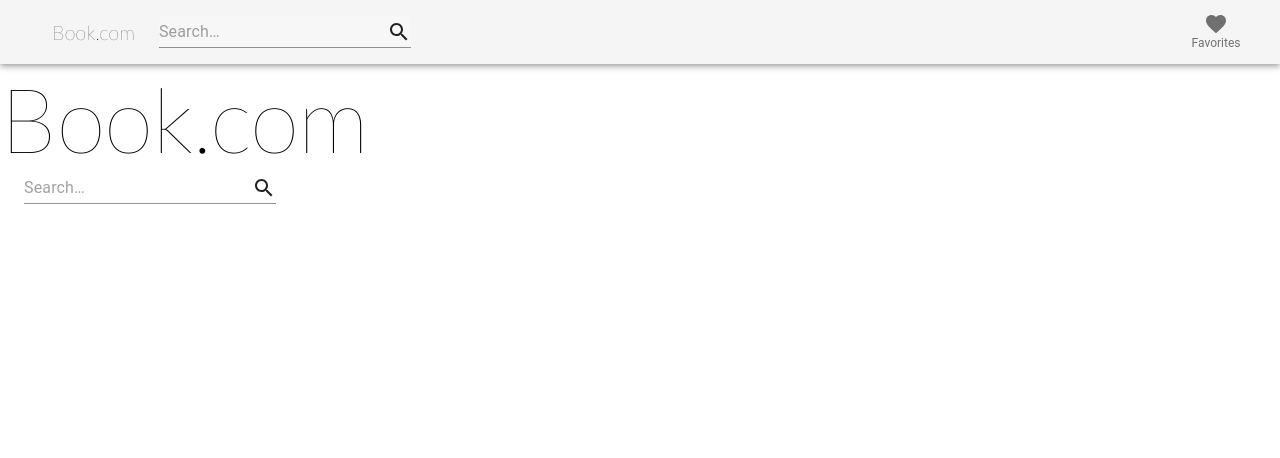
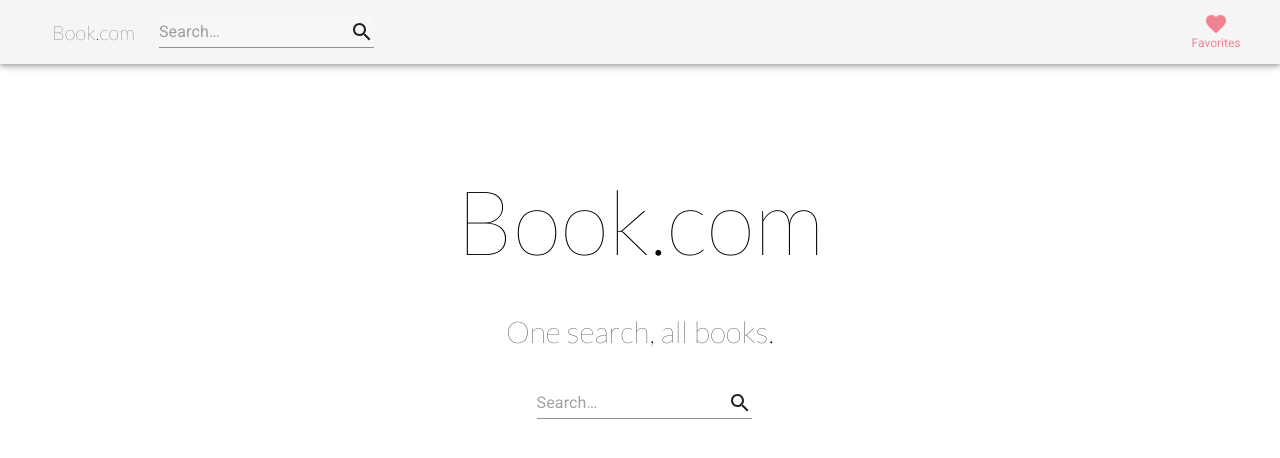
Before and after one commit to sonmic/BooksSearch, a React (Create React App) app in the folder client/: page / in a window 1280 px wide. Shown: the top 458 px of the page. Built offline with nearby package versions, Linux system fonts and the light colour scheme.

Commit message:
changed font family, added hyperlink to title/thumbnail

```diff
--- a/client/public/index.html
+++ b/client/public/index.html
@@ -23,11 +23,11 @@
       Learn how to configure a non-root public URL by running `npm run build`.
     -->
     <link
-      href="https://fonts.googleapis.com/css?family=Lato:100"
+      href="https://fonts.googleapis.com/css?family=Lato:100|Lora|Quicksand|Roboto&display=swap"
       rel="stylesheet"
-      type="text/css"
     />
-    <title>React App</title>
+
+    <title>Book.com - One search, all books.</title>
   </head>
   <body>
     <noscript>
--- a/client/src/App.css
+++ b/client/src/App.css
@@ -27,11 +27,14 @@
   }
 }
 
+body {
+  font-family: "Lato" !important;
+}
 .logo,
 .MuiTypography-h6 {
   font-size: 20px !important;
   font-family: "Lato" !important;
-  font-weight: 100 !important;
+  font-weight: 300 !important;
 }
 
 .logo {
@@ -39,3 +42,34 @@
   font-family: "Lato" !important;
   font-weight: 100 !important;
 }
+
+.sublogo {
+  font-size: 30px !important;
+  font-family: "Lato" !important;
+  font-weight: 100 !important;
+  padding: 3%;
+}
+
+.logoContainer {
+  text-align: center !important;
+  padding-top: 8%;
+}
+
+.MuiSvgIcon-colorSecondary,
+.MuiBottomNavigationAction-root {
+  color: #ef8393 !important;
+}
+
+.title {
+  font-size: 20px !important;
+  /* font-family: "Lora"; */
+  font-family: "Roboto", sans-serif;
+  text-transform: uppercase;
+}
+
+.subTitle,
+.author,
+.description {
+  font-family: "Quicksand", sans-serif;
+  font-weight: 300 !important;
+}
--- a/client/src/components/BookAppBar/index.js
+++ b/client/src/components/BookAppBar/index.js
@@ -114,7 +114,7 @@ function BookAppBar(props) {
             aria-label="open drawer"
           ></IconButton>
           <Typography className={classes.title} variant="h6" noWrap>
-            Book.com
+            <a href="/">Book.com</a>
           </Typography>
           <SearchField onSearch={onSearch} />
           <div className={classes.grow} />
--- a/client/src/components/Nav/index.js
+++ b/client/src/components/Nav/index.js
@@ -4,7 +4,7 @@ function Nav() {
   return (
     <nav className="navbar navbar-expand-lg navbar-dark bg-primary">
       <a className="navbar-brand" href="/">
-        React Reading List
+        Book.com
       </a>
     </nav>
   );
--- a/client/src/components/Search.js
+++ b/client/src/components/Search.js
@@ -32,7 +32,11 @@ function Book({ book, showDeleteButton, onDelete }) {
         <Grid container spacing={1}>
           <Grid item xs={10}>
             <div className={classes.paper}>
-              <div className="title">{title} </div>
+              <div className="title">
+                <a href={link} target="_blank">
+                  {title}{" "}
+                </a>
+              </div>
               <div className="subTitle">{subtitle} </div>
               <div className="author">{authors.join(", ")}</div>
             </div>
@@ -81,7 +85,9 @@ function Book({ book, showDeleteButton, onDelete }) {
           <Grid item xs={3}>
             <div className={classes.paper}>
               <div className="preview">
-                <img src={image} alt="preview" className="bookImage" />
+                <a href={link} target="_blank">
+                  <img src={image} alt="preview" className="bookImage" />
+                </a>
               </div>
             </div>
           </Grid>
@@ -100,8 +106,11 @@ function Book({ book, showDeleteButton, onDelete }) {
 function Search({ books, showDeleteButton, onDelete, onSearch }) {
   return (
     <div className="searchPageContainer">
-      <div className="logo">Book.com</div>
-      <SearchField onSearch={onSearch} />
+      <div className="logoContainer">
+        <div className="logo">Book.com</div>
+        <div className="sublogo">One search, all books.</div>
+        <SearchField onSearch={onSearch} />
+      </div>
 
       <div className="searchContainer">
         {books.map(book => (
--- a/client/src/index.css
+++ b/client/src/index.css
@@ -10,20 +10,24 @@ body {
 
 /* unvisited link */
 a:link {
-  color: none;
+  color: inherit !important;
+  text-decoration: none;
 }
 
 /* visited link */
 a:visited {
-  color: none;
+  color: inherit !important;
+  text-decoration: none;
 }
 
 /* mouse over link */
 a:hover {
   color: #bfdad9;
+  text-decoration: none;
 }
 
 /* selected link */
 a:active {
-  color: none;
+  color: inherit !important;
+  text-decoration: none;
 }
```
